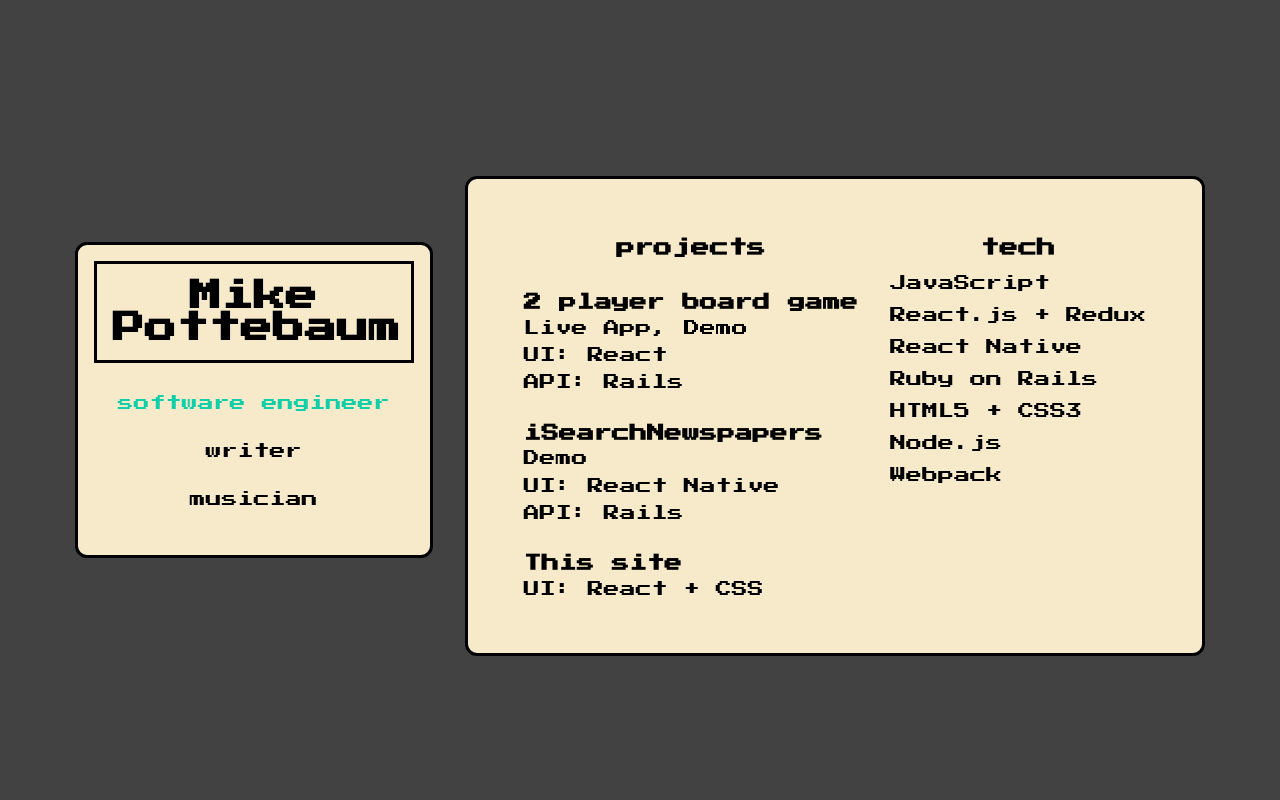
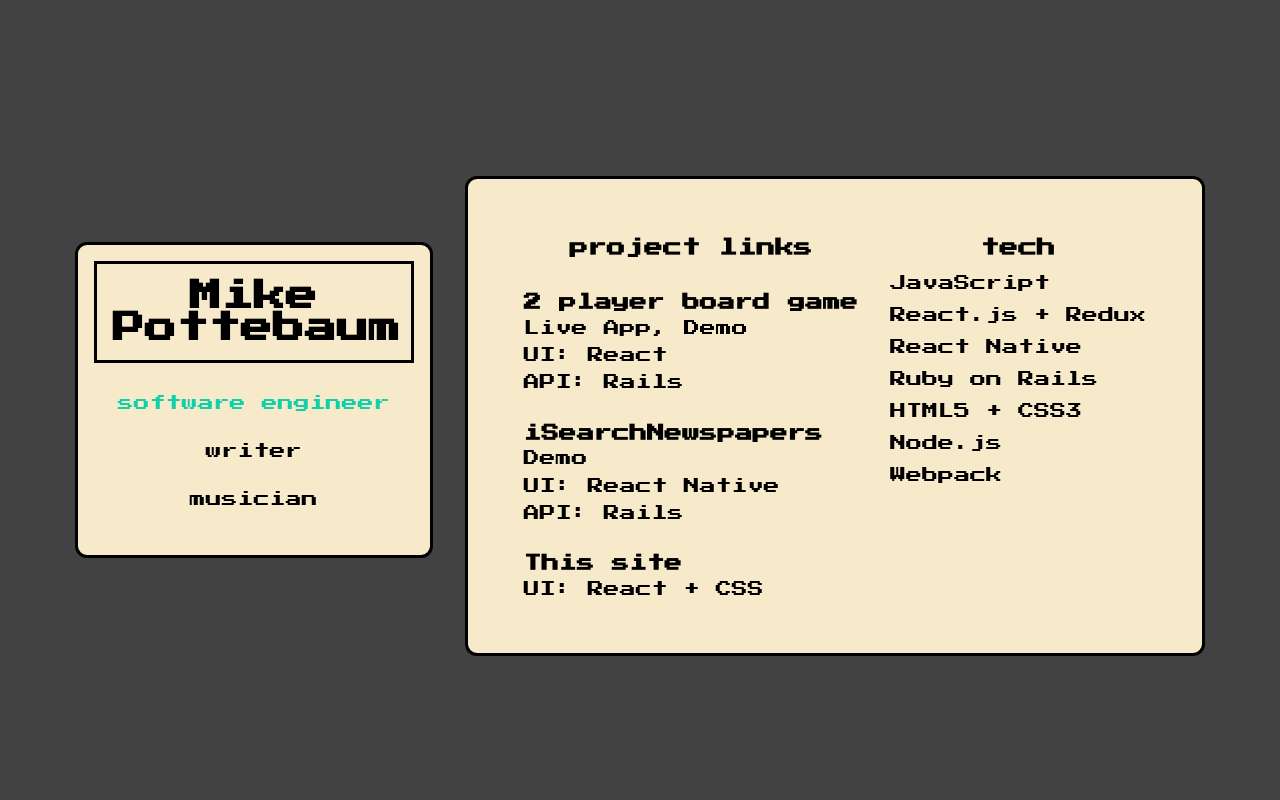
Before and after one commit to mpottebaum/portfolio-2, a React (Create React App) app: page / in a window 1280 px wide. Both pictures are taken after a click on the item "software engineer". Shown: the top 800 px of the page. Built offline with nearby package versions, Linux system fonts and the light colour scheme.

Commit message:
added links word to section titles

```diff
--- a/src/App.js
+++ b/src/App.js
@@ -36,7 +36,7 @@ function App() {
             </div>
             :
             <div className='exp-btn'>
-              <Link to='abt' smooth={true} offset={50} duration={500}>
+              <Link to='abt' smooth={true} offset={0} duration={500}>
                 <p className='btn exp-btn-txt'>My Experience</p>
                 <img alt='Scroll Down For My Experience' src='/icons/down-arrow.png' className='exp-arrow btn' />
               </Link>
--- a/src/components/Eng.js
+++ b/src/components/Eng.js
@@ -5,7 +5,7 @@ const Eng = () => {
     return <div>
         <div className='lists eng-lists'>
             <div className='projects'>
-                <h3>projects</h3>
+                <h3>project links</h3>
                 <ul className='list'>
                     <li className='list-item'>
                         <a href='https://github.com/mpottebaum/battle-chi'><h4 className='item-title btn'>2 player board game</h4></a>
--- a/src/components/Home.js
+++ b/src/components/Home.js
@@ -4,7 +4,7 @@ import '../stylesheets/Home.css'
 
 const Home = ({ opt, setOpt }) => {
     return <div className='card home-card'>
-            <Link to='abt' smooth={true} offset={50} duration={500}><h1 className='title btn'>Mike Pottebaum</h1></Link>
+            <Link to='abt' smooth={true} offset={0} duration={500}><h1 className='title btn'>Mike Pottebaum</h1></Link>
             <ul className='nav-list'>
                 <li className='nav btn' onClick={() => setOpt('se')} style={opt === 'se' ? {color: '#11D0A9'} : {}}>software engineer</li>
                 <li className='nav btn' onClick={() => setOpt('wri')} style={opt === 'wri' ? {color: '#11D0A9'} : {}}>writer</li>
--- a/src/components/Mus.js
+++ b/src/components/Mus.js
@@ -3,7 +3,7 @@ import '../stylesheets/Mus.css'
 
 const Mus = () => {
     return <div className='lists'>
-        <h3>projects</h3>
+        <h3>project links</h3>
         <ul className='list'>
             <li className='list-item'>
                 <a href='https://elgrecoexplosive.bandcamp.com/'><h4 className='item-title btn'>El Greco Explosive</h4></a>
--- a/src/components/Wri.js
+++ b/src/components/Wri.js
@@ -3,7 +3,7 @@ import '../stylesheets/Wri.css'
 
 const Wri = () => {
     return <div className='lists'>
-        <h3>published stories</h3>
+        <h3>published story links</h3>
         <ul className='list'>
             <li className='list-item'>
                 <a href='https://medium.com/swlh/react-without-create-react-app-setting-up-a-dev-build-from-scratch-fefd5d9d6baa'><h4 className='item-title btn'>React without create-react-app</h4></a>
```
